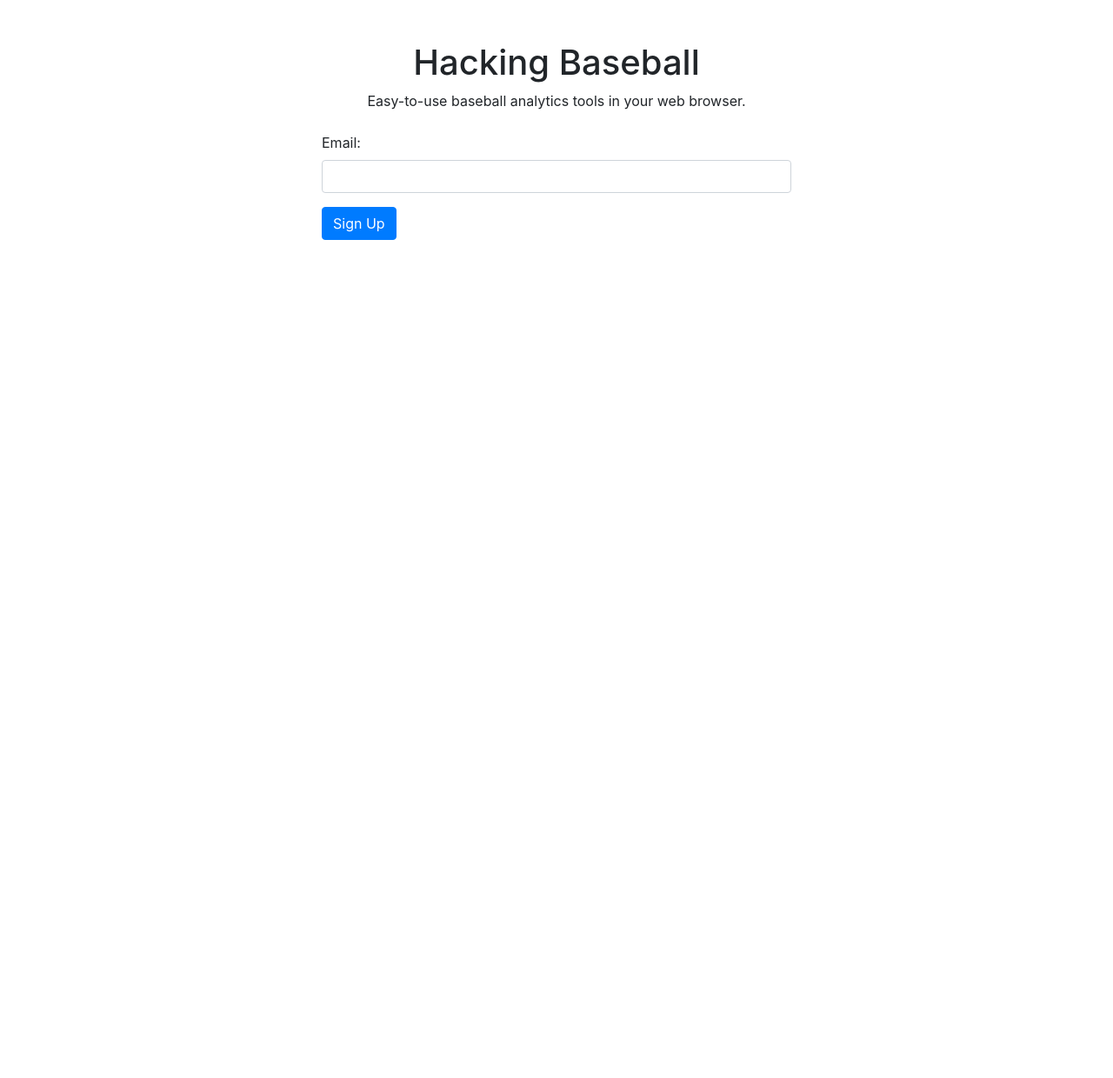
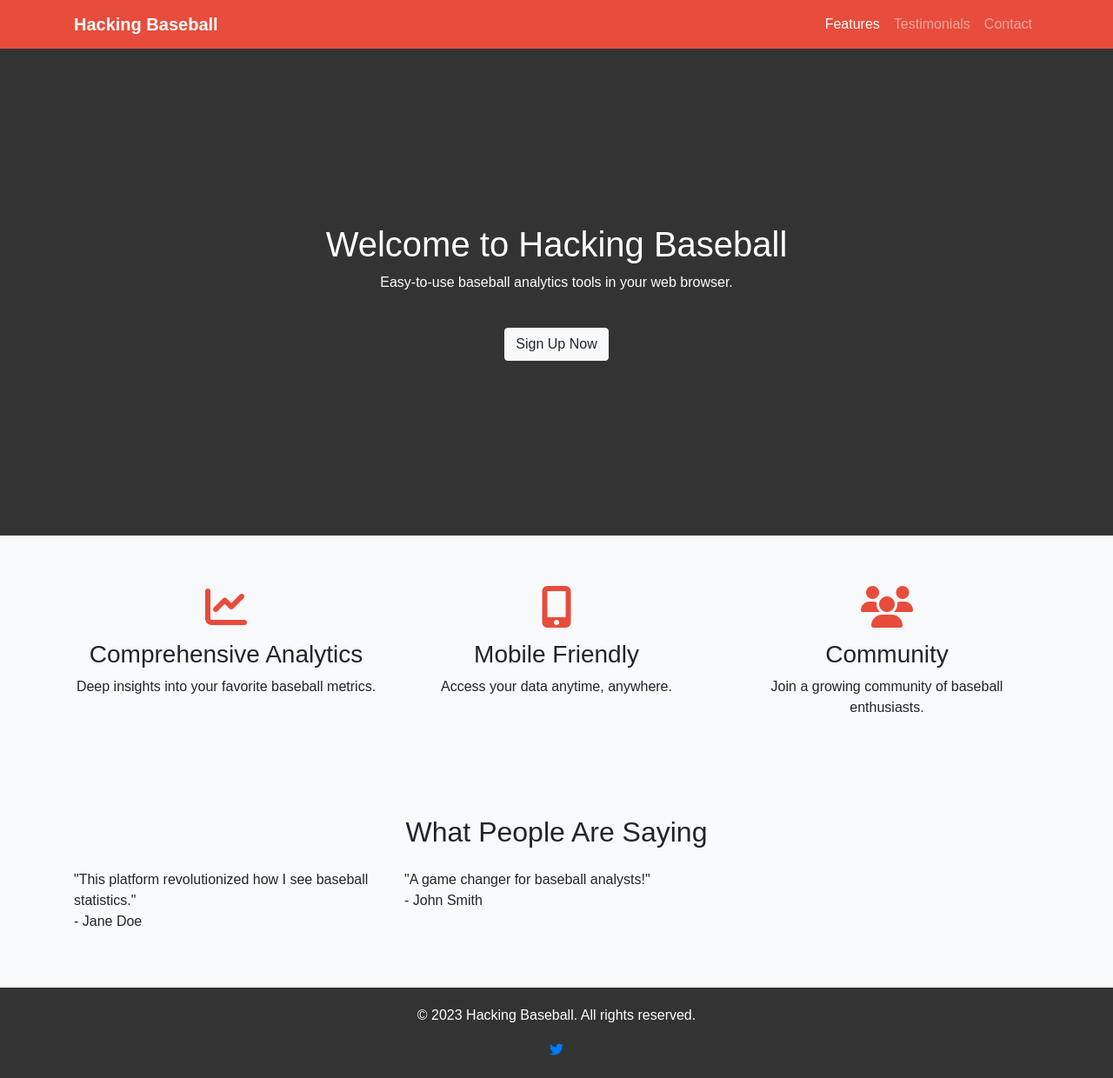
Before and after one commit to JackHalley/HackingBaseball, a Flask app: page / in a window 1280 px wide. Shown: the whole page at 87% size. Before the commit the page ends 276 px from the top, so only its background shows below. Run offline with Flask 3, Linux system fonts and the light colour scheme; some libraries are stand-ins or nearby versions.

Commit message:
MVP landing page

```diff
--- a/templates/index.html
+++ b/templates/index.html
@@ -1,38 +1,155 @@
 <!DOCTYPE html>
 <html lang="en">
+
 <head>
     <meta charset="UTF-8">
     <meta name="viewport" content="width=device-width, initial-scale=1.0">
     <link href="https://stackpath.bootstrapcdn.com/bootstrap/4.5.2/css/bootstrap.min.css" rel="stylesheet">
-    <title>Signup | Hacking Baseball</title>
+    <title>Hacking Baseball</title>
+    <style>
+        body {
+            font-family: 'Arial', sans-serif;
+            background-color: #f8f9fa;
+        }
+        .navbar {
+            background-color: #e74c3c;
+        }
+        .navbar-brand {
+            font-weight: bold;
+        }
+        .navbar-dark .navbar-toggler-icon {
+            background-color: #fff;
+        }
+        .hero-section {
+            background-color: #333;
+            color: #fff;
+            height: 70vh;
+            display: flex;
+            align-items: center;
+            justify-content: center;
+            text-align: center;
+        }
+        .feature-item {
+            text-align: center;
+        }
+        .feature-icon {
+            font-size: 3em;
+            color: #e74c3c;
+        }
+        .footer {
+            background-color: #333;
+            color: #fff;
+            padding: 20px 0;
+            text-align: center;
+        }
+    </style>
 </head>
+
 <body>
 
-<div class="container mt-5">
-    <h1 class="text-center">Hacking Baseball</h1>
-    <p class="text-center">Easy-to-use baseball analytics tools in your web browser.</p>
-
-    <!-- Display flashed messages -->
-    {% with messages = get_flashed_messages(with_categories=true) %}
-        {% if messages %}
-            {% for category, message in messages %}
-                <div class="alert alert-{{ category }}">{{ message }}</div>
-            {% endfor %}
-        {% endif %}
-    {% endwith %}
-
-    <div class="row justify-content-center mt-4">
-        <div class="col-md-6">
-            <form action="/" method="post">
-                <div class="form-group">
-                    <label for="email">Email:</label>
-                    <input type="email" name="email" class="form-control" required>
-                </div>
-                <button type="submit" class="btn btn-primary">Sign Up</button>
-            </form>
+<!-- Navigation Bar -->
+<nav class="navbar navbar-expand-lg navbar-dark">
+    <div class="container">
+        <a class="navbar-brand" href="#">Hacking Baseball</a>
+        <button class="navbar-toggler" type="button" data-toggle="collapse" data-target="#navbarNav" aria-controls="navbarNav" aria-expanded="false" aria-label="Toggle navigation">
+            <span class="navbar-toggler-icon"></span>
+        </button>
+        <div class="collapse navbar-collapse" id="navbarNav">
+            <ul class="navbar-nav ml-auto">
+                <li class="nav-item active">
+                    <a class="nav-link" href="#features">Features</a>
+                </li>
+                <li class="nav-item">
+                    <a class="nav-link" href="#testimonials">Testimonials</a>
+                </li>
+                <li class="nav-item">
+                    <a class="nav-link" href="#contact">Contact</a>
+                </li>
+            </ul>
         </div>
     </div>
-</div>
+</nav>
+
+<!-- Hero Section -->
+<section class="hero-section">
+    <div class="container">
+        <h1>Welcome to Hacking Baseball</h1>
+        <p>Easy-to-use baseball analytics tools in your web browser.</p>
+        <a href="#signup" class="btn btn-light mt-4">Sign Up Now</a>
+    </div>
+</section>
+
+<!-- Features Section -->
+<section id="features" class="py-5">
+    <div class="container">
+        <div class="row">
+            <div class="col-md-4 feature-item">
+                <div class="feature-icon">
+                    <i class="fas fa-chart-line"></i>
+                </div>
+                <h3>Comprehensive Analytics</h3>
+                <p>Deep insights into your favorite baseball metrics.</p>
+            </div>
+            <div class="col-md-4 feature-item">
+                <div class="feature-icon">
+                    <i class="fas fa-mobile-alt"></i>
+                </div>
+                <h3>Mobile Friendly</h3>
+                <p>Access your data anytime, anywhere.</p>
+            </div>
+            <div class="col-md-4 feature-item">
+                <div class="feature-icon">
+                    <i class="fas fa-users"></i>
+                </div>
+                <h3>Community</h3>
+                <p>Join a growing community of baseball enthusiasts.</p>
+            </div>
+        </div>
+    </div>
+</section>
+
+<!-- Testimonials Section -->
+<section id="testimonials" class="py-5 bg-light">
+    <div class="container">
+        <h2 class="text-center">What People Are Saying</h2>
+        <div class="row mt-4">
+            <!-- You can add more testimonials here as needed -->
+            <div class="col-md-4">
+                <blockquote>
+                    "This platform revolutionized how I see baseball statistics."
+                    <footer>- Jane Doe</footer>
+                </blockquote>
+            </div>
+            <div class="col-md-4">
+                <blockquote>
+                    "A game changer for baseball analysts!"
+                    <footer>- John Smith</footer>
+                </blockquote>
+            </div>
+        </div>
+    </div>
+</section>
+
+<!-- Footer -->
+<footer class="footer">
+    <div class="container">
+        &copy; 2023 Hacking Baseball. All rights reserved.
+        <div class="social-icons mt-3">
+            <!-- Add your social media links here. Example for Twitter: -->
+            <a href="#" target="_blank"><i class="fab fa-twitter"></i></a>
+            <!-- More icons can be added from Font Awesome. -->
+        </div>
+    </div>
+</footer>
+
+<!-- Optional JavaScript -->
+<!-- Font Awesome for icons -->
+<script src="https://kit.fontawesome.com/a076d05399.js"></script>
+<!-- jQuery first, then Popper.js, then Bootstrap JS -->
+<script src="https://code.jquery.com/jquery-3.5.1.slim.min.js"></script>
+<script src="https://cdn.jsdelivr.net/npm/@popperjs/core@2.9.3/dist/umd/popper.min.js"></script>
+<script src="https://stackpath.bootstrapcdn.com/bootstrap/4.5.2/js/bootstrap.min.js"></script>
 
 </body>
+
 </html>
```
